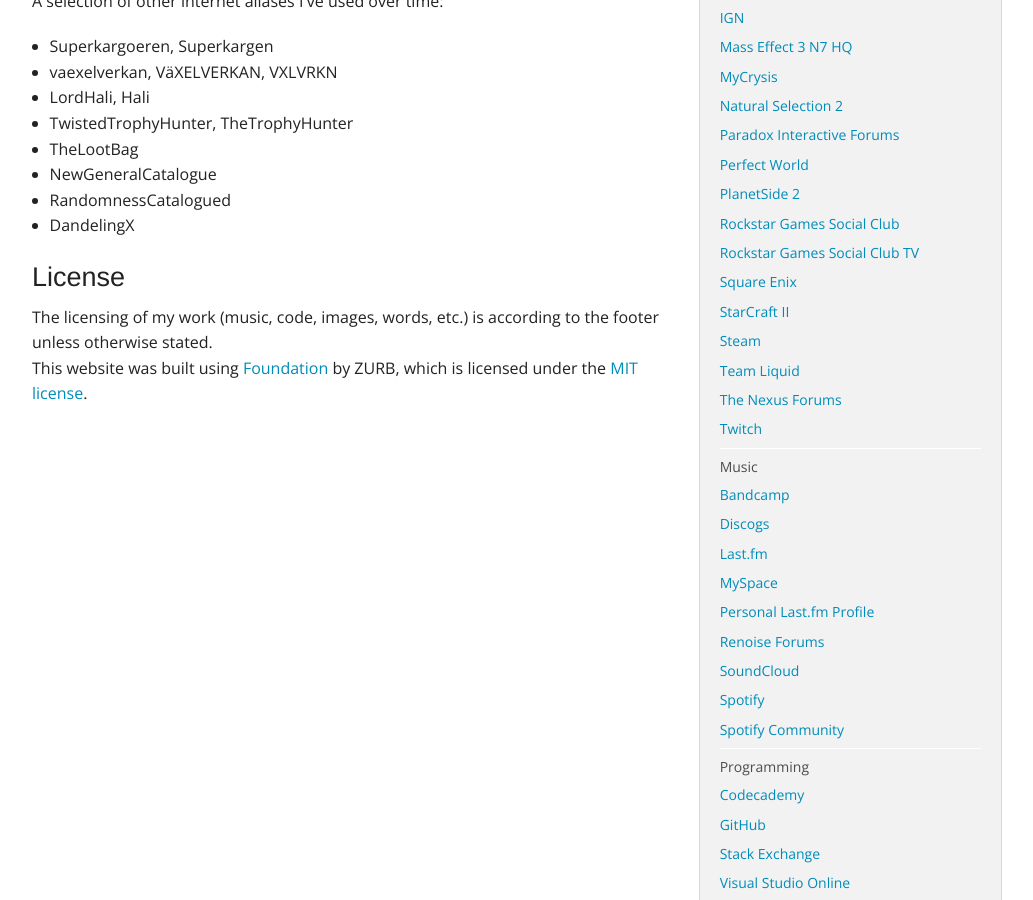
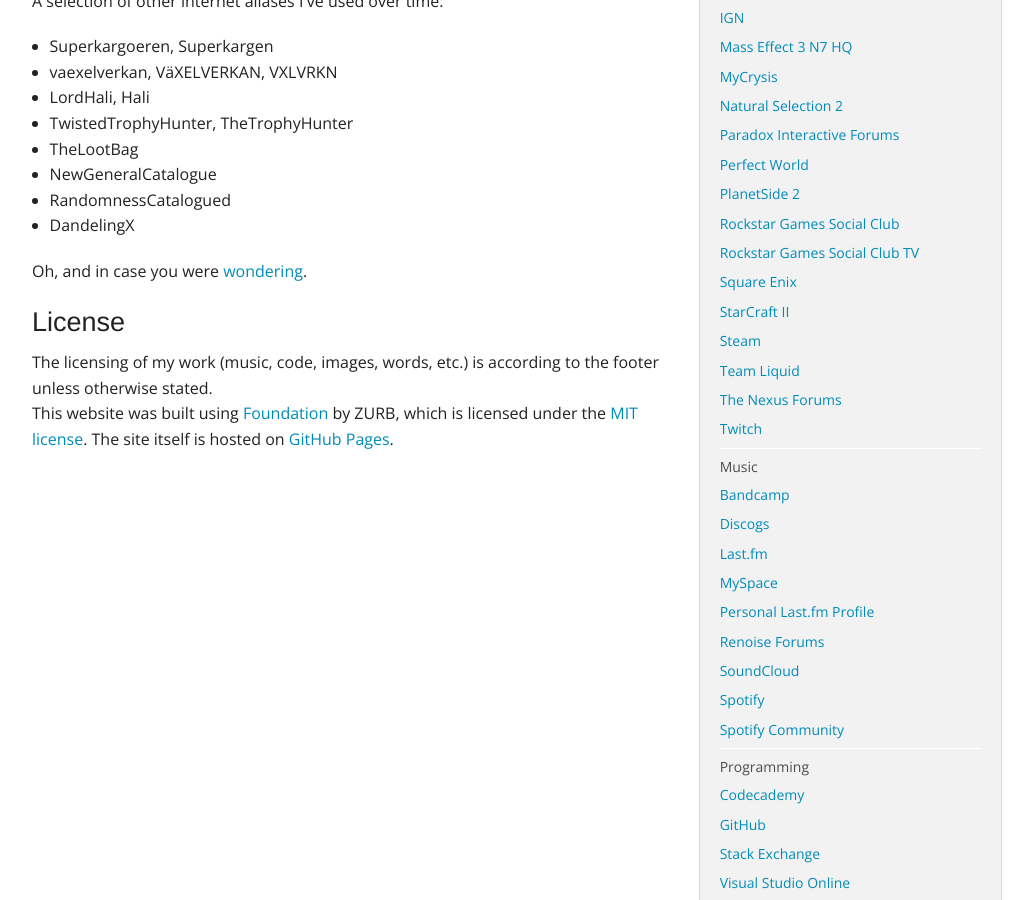
Before and after one commit to hlilje/hlilje.github.io, a Jekyll site: the page built from about/index.html, in a window 1280 px wide and 900 px high, scrolled down 581 px. Shown: the whole window, without its empty margins (123-1156 px from the left). Built offline with Jekyll 4.4.1, drawn with Linux system fonts in a browser that asks for light colours.

Commit message:
Update About

```diff
--- a/about/index.html
+++ b/about/index.html
@@ -11,10 +11,10 @@
     </a>
     <p>
       <br>
-      This is the personal website of me, Hampus Liljekvist (hlilje), which at the moment only contains
-      links to my presence at other websites.
+      This is the personal website of me, Hampus Liljekvist (hlilje), which at the moment only contains links to my presence at other websites.
       <br><br>
-      Feel free to download my CV in <a href="https://github.com/hlilje/cv-hampus-liljekvist/blob/master/cv-hampus-liljekvist_SWE.pdf?raw=true">Swedish</a> or <a href="https://github.com/hlilje/cv-hampus-liljekvist/blob/master/cv-hampus-liljekvist_ENG.pdf?raw=true">English</a>.
+      Feel free to download my CV in <a href="https://github.com/hlilje/cv-hampus-liljekvist/blob/master/cv-hampus-liljekvist_SWE.pdf?raw=true">Swedish</a>
+      or <a href="https://github.com/hlilje/cv-hampus-liljekvist/blob/master/cv-hampus-liljekvist_ENG.pdf?raw=true">English</a>.
       <br><br>
       A selection of other internet aliases I've used over time:
       <ul>
@@ -28,12 +28,16 @@
         <li>DandelingX</li>
       </ul>
     </p>
+    <p>
+      Oh, and in case you were <a href="https://gist.github.com/hlilje/5676097">wondering</a>.
+    </p>
 
     <h3>License</h3>
     <p>
       The licensing of my work (music, code, images, words, etc.) is according to the footer unless otherwise stated.
       <br>
       This website was built using <a href="http://foundation.zurb.com/">Foundation</a> by ZURB, which is licensed under the <a href="http://opensource.org/licenses/MIT">MIT license</a>.
+      The site itself is hosted on <a href="https://pages.github.com/">GitHub Pages</a>.
     </p>
   </article>
 </section>
```
